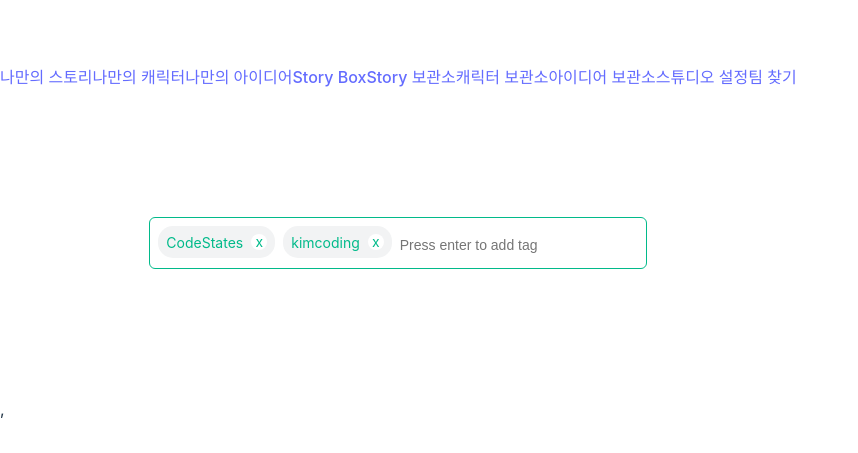
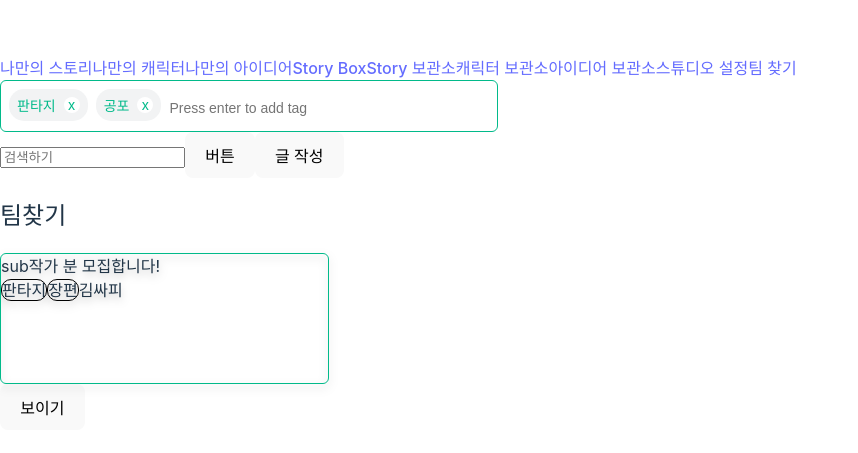
Before and after one commit to gittidev/Storyboat, a React (Vite) app in the folder frontend/: page /findteam in a window 1280 px wide. Shown: the part 157-610 px from the top of the page, without its empty margins (0-858 px from the left). Built offline with nearby package versions, Linux system fonts and the light colour scheme.

Commit message:
feat(FindTeam) : 팀 모집 작성 페이지 구현, 태그 기능 구현

```diff
--- a/frontend/package.json
+++ b/frontend/package.json
@@ -10,7 +10,11 @@
     "preview": "vite preview"
   },
   "dependencies": {
+    "@emotion/react": "^11.11.4",
+    "@emotion/styled": "^11.11.5",
+    "@mui/material": "^5.16.4",
     "axios": "^1.7.2",
+    "mui": "^0.0.1",
     "react": "^18.3.1",
     "react-dom": "^18.3.1",
     "react-router-dom": "^6.25.1",
--- a/frontend/src/components/Button.tsx
+++ b/frontend/src/components/Button.tsx
@@ -2,10 +2,10 @@
 
 const Button = () => {
 
-
-
     return (
-        <div></div>
+        <>
+        <button>버튼</button>
+        </>
     )
 }
 
--- a/frontend/src/components/Card.tsx
+++ b/frontend/src/components/Card.tsx
@@ -0,0 +1,42 @@
+import styled from "styled-components";
+
+export const Card = styled.div`
+border-radius : 6px;
+border : 1px solid rgb(1, 186, 138);
+width: 327px;
+height: 129px;
+flex-shrink: 0;
+fill: #FFF;
+
+filter: drop-shadow(0px 4px 4px rgba(0, 0, 0, 0.25));
+`
+
+export const EachTag = styled.span`
+width : 50px;
+border : 1px solid black;
+border-radius : 10px;
+`
+export const tags : Array<string> = ['판타지', '장편']
+export const ex1 : string = 'sub작가 분 모집합니다!'
+export const writer : string = '김싸피'
+
+// export const tagList : Array<string> = []
+
+export default function BasicCard() {
+  return (
+    <>
+    <Card>
+        <div>
+        {ex1}
+        </div>
+        {tags.map((tag,index)=>(
+
+        <EachTag key={index}>
+            {tag}
+        </EachTag>
+        ))}
+        {writer}
+    </Card>
+    </>
+  );
+}
--- /dev/null
+++ b/frontend/src/components/FindTeam.tsx
@@ -0,0 +1,41 @@
+import React, { useState } from 'react'
+import { Tag } from './Tag'
+
+const FindTeam = () => {
+
+    const [ title, setTitle ] = useState("")
+    const [ content, setContent ] = useState("")
+    const [ tags, setTags ] = useState("")
+
+    const onChangeTitle = (e) => {
+        setTitle(e.target.value)
+    }
+
+    const onChangeContent = (e) => {
+        setContent(e.target.value)
+    }
+
+    const onChangeTags = (e) => {
+        setTags(e.target.value)
+    }
+
+  return (
+    <>
+    <div>
+        <b> 제목 : </b>
+        <input value={title} onChange={onChangeTitle} />
+        <br />
+        <b>태그 : </b>
+        <Tag/>
+        {/* <input value={tags} onChange={onChangeTags} /> */}
+        <br />
+        <b>내용 : </b>
+        <input value={content} onChange={onChangeContent} />
+        <br />
+        <button>작성하기</button>
+    </div>
+    </>
+  )
+}
+
+export default FindTeam
--- a/frontend/src/components/SearchBar.tsx
+++ b/frontend/src/components/SearchBar.tsx
@@ -0,0 +1,53 @@
+import React from "react"
+
+interface SearchBarProps {
+    value : string;
+    onChange : (event : React.ChangeEvent<HTMLInputElement>) => void
+}
+
+export function SearchBar({value, onChange} : SearchBarProps){
+    return (
+        <>
+        <input
+        type="search"
+        placeholder="검색하기"
+        value={value}
+        onChange={onChange}
+        />
+        </>
+    )
+}
+
+
+interface Country {
+    code: string;
+    en: string;
+    ko: string;
+}
+
+interface SearchResultsProps {
+    countries: Country[];
+    searching: boolean;
+}
+
+
+export function SearchResults({ countries, searching }: SearchResultsProps) {
+    return (
+        <article aria-busy={searching}>
+            {searching ? (
+                "잠시만 기다려주세요. 국가를 검색하고 있습니다."
+            ) : (
+                <>
+                    <header>총 {countries.length}개의 국가가 검색되었습니다.</header>
+                    <ul>
+                        {countries.map(({ code, en, ko }) => (
+                            <li key={code}>
+                                {ko} ({en})
+                            </li>
+                        ))}
+                    </ul>
+                </>
+            )}
+        </article>
+    );
+}
--- a/frontend/src/components/Tag.tsx
+++ b/frontend/src/components/Tag.tsx
@@ -2,7 +2,7 @@ import { useState } from 'react';
 import styled from 'styled-components';
 
 export const TagsInput = styled.div`
-  margin: 8rem auto;
+
   display: flex;
   align-items: flex-start;
   flex-wrap: wrap;
@@ -66,7 +66,7 @@ export const TagsInput = styled.div`
 `;
 
 export const Tag = () => {
-  const initialTags = ['CodeStates', 'kimcoding'];
+  const initialTags = ['판타지', '공포'];
 
   const [tags, setTags] = useState(initialTags);
   const removeTags = (indexToRemove : number) => {
--- a/frontend/src/main.tsx
+++ b/frontend/src/main.tsx
@@ -8,7 +8,7 @@ ReactDOM.createRoot(document.getElementById('root')!).render(
   <BrowserRouter>
     <React.StrictMode>
       <App />
-    </React.StrictMode>,
+    </React.StrictMode>
   </BrowserRouter>
 
 )
--- a/frontend/src/pages/FindTeamPage.tsx
+++ b/frontend/src/pages/FindTeamPage.tsx
@@ -1,10 +1,38 @@
+import React, {useState} from "react"
+
 import styled from "styled-components"
 import { Tag } from "../components/Tag"
+import { SearchBar } from "../components/SearchBar"
+import Button from "../components/Button"
+import BasicCard from "../components/Card"
+import FindTeam from "../components/FindTeam"
 
 
-const FindTeamPage = () => {
+// interface CardProps {
+//     tags :
+// }
+
+const FindTeamPage:React.FC = () => {
+    const [visible,setVisible] = useState(false)
+
     return (
+        <>
         <Tag/>
+        <SearchBar/>
+        <Button/>
+        <button>글 작성</button>
+        <h2>팀찾기</h2>
+        <BasicCard
+        />
+        <button
+        onClick={()=>{
+            setVisible(!visible)
+        }}
+        >
+            {visible ? "작성하기" : "보이기"}
+        </button>
+        {visible && <FindTeam/>}
+        </>
     )
 
 
```
Also changed, not shown: 1 other file (tests, documents, lock files or other folders).
